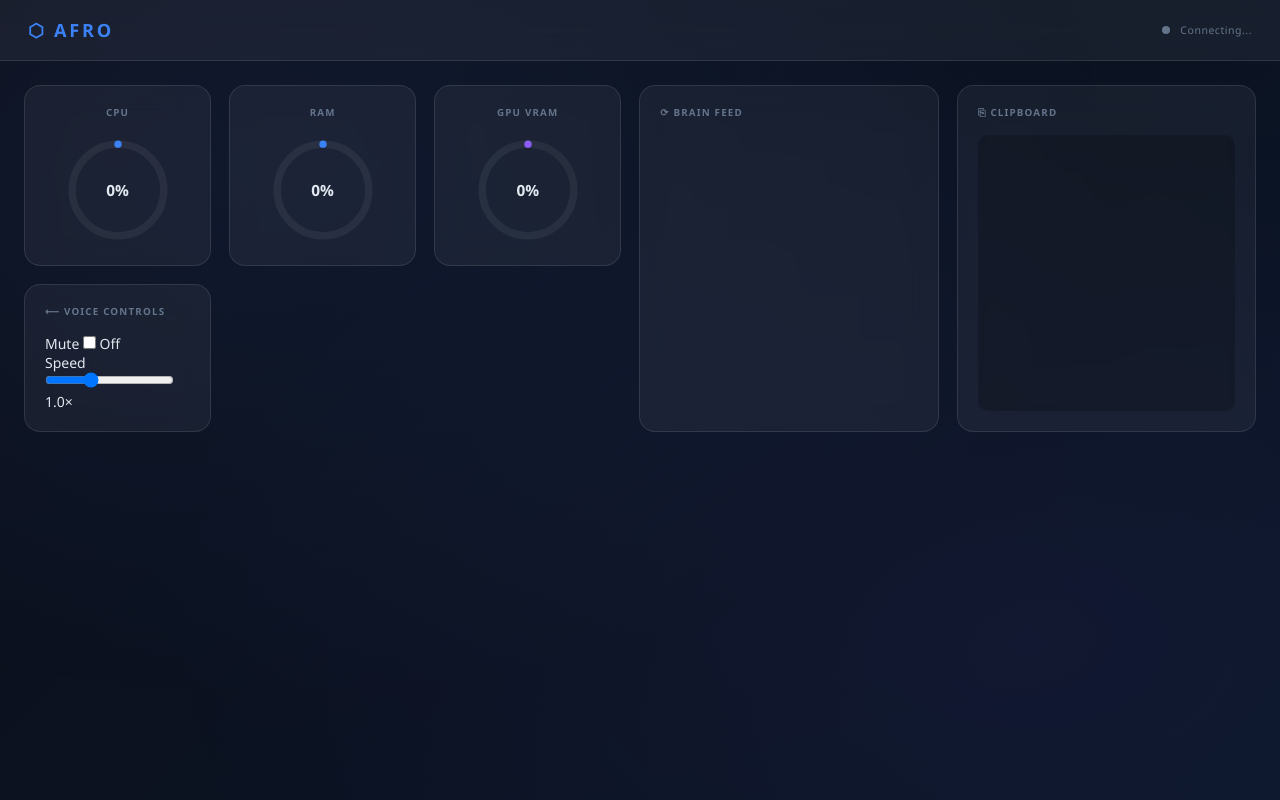
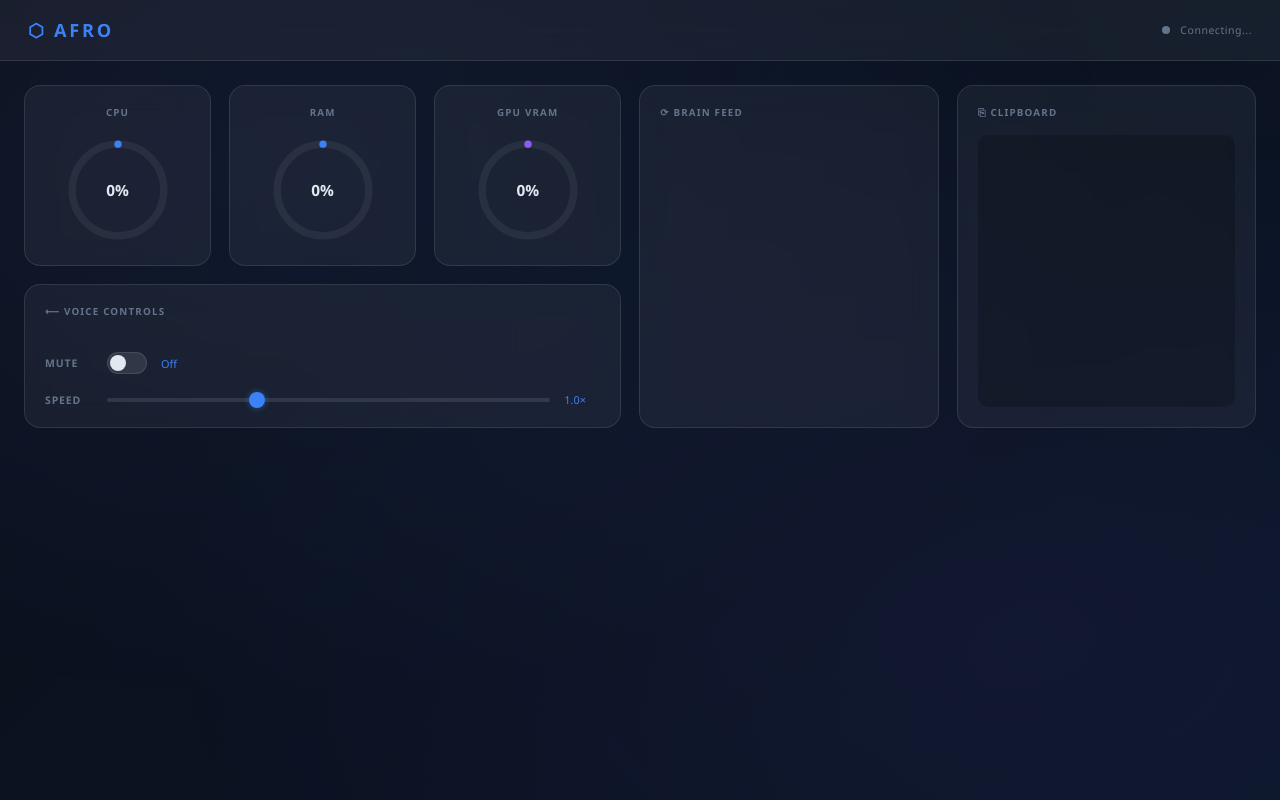
Before and after one commit to haricodes2970/Afro-Ai, a Flask app: page / in a window 1280 px wide. Run offline with Flask 3, Linux system fonts and the light colour scheme; some libraries are stand-ins or nearby versions.

Commit message:
feat(phase8): add glassmorphic voice controls styles (toggle switch, speed slider)

```diff
--- a/static/style.css
+++ b/static/style.css
@@ -211,6 +211,112 @@ circle.fill.gpu { stroke: var(--accent-gpu); }
   scrollbar-color: var(--glass-border) transparent;
 }
 
+/* ── Voice Controls ──────────────────────────────────── */
+.voice-card {
+  grid-column: 1 / 4;
+  display: flex;
+  flex-direction: column;
+  gap: 18px;
+}
+
+.voice-row {
+  display: flex;
+  align-items: center;
+  gap: 14px;
+}
+
+.voice-label {
+  font-size: 0.75rem;
+  font-weight: 600;
+  letter-spacing: 0.08em;
+  text-transform: uppercase;
+  color: var(--text-dim);
+  width: 48px;
+  flex-shrink: 0;
+}
+
+.voice-hint {
+  font-size: 0.78rem;
+  color: var(--accent);
+  min-width: 36px;
+}
+
+/* Toggle switch */
+.toggle-switch {
+  position: relative;
+  display: inline-flex;
+  cursor: pointer;
+}
+
+.toggle-switch input { display: none; }
+
+.toggle-track {
+  width: 40px;
+  height: 22px;
+  border-radius: 11px;
+  background: rgba(255,255,255,0.1);
+  border: 1px solid var(--glass-border);
+  transition: background var(--transition);
+  position: relative;
+}
+
+.toggle-switch input:checked + .toggle-track {
+  background: var(--accent);
+  border-color: var(--accent);
+}
+
+.toggle-thumb {
+  position: absolute;
+  top: 2px;
+  left: 2px;
+  width: 16px;
+  height: 16px;
+  border-radius: 50%;
+  background: var(--text);
+  transition: transform var(--transition);
+}
+
+.toggle-switch input:checked + .toggle-track .toggle-thumb {
+  transform: translateX(18px);
+}
+
+/* Speed slider */
+.speed-slider {
+  flex: 1;
+  -webkit-appearance: none;
+  appearance: none;
+  height: 4px;
+  border-radius: 2px;
+  background: rgba(255,255,255,0.1);
+  outline: none;
+  cursor: pointer;
+}
+
+.speed-slider::-webkit-slider-thumb {
+  -webkit-appearance: none;
+  appearance: none;
+  width: 16px;
+  height: 16px;
+  border-radius: 50%;
+  background: var(--accent);
+  box-shadow: 0 0 6px rgba(59,130,246,0.5);
+  cursor: pointer;
+  transition: box-shadow var(--transition);
+}
+
+.speed-slider::-webkit-slider-thumb:hover {
+  box-shadow: 0 0 12px rgba(59,130,246,0.8);
+}
+
+.speed-slider::-moz-range-thumb {
+  width: 16px;
+  height: 16px;
+  border: none;
+  border-radius: 50%;
+  background: var(--accent);
+  cursor: pointer;
+}
+
 /* ── Responsive ──────────────────────────────────────── */
 @media (max-width: 1100px) {
   .grid {
```
